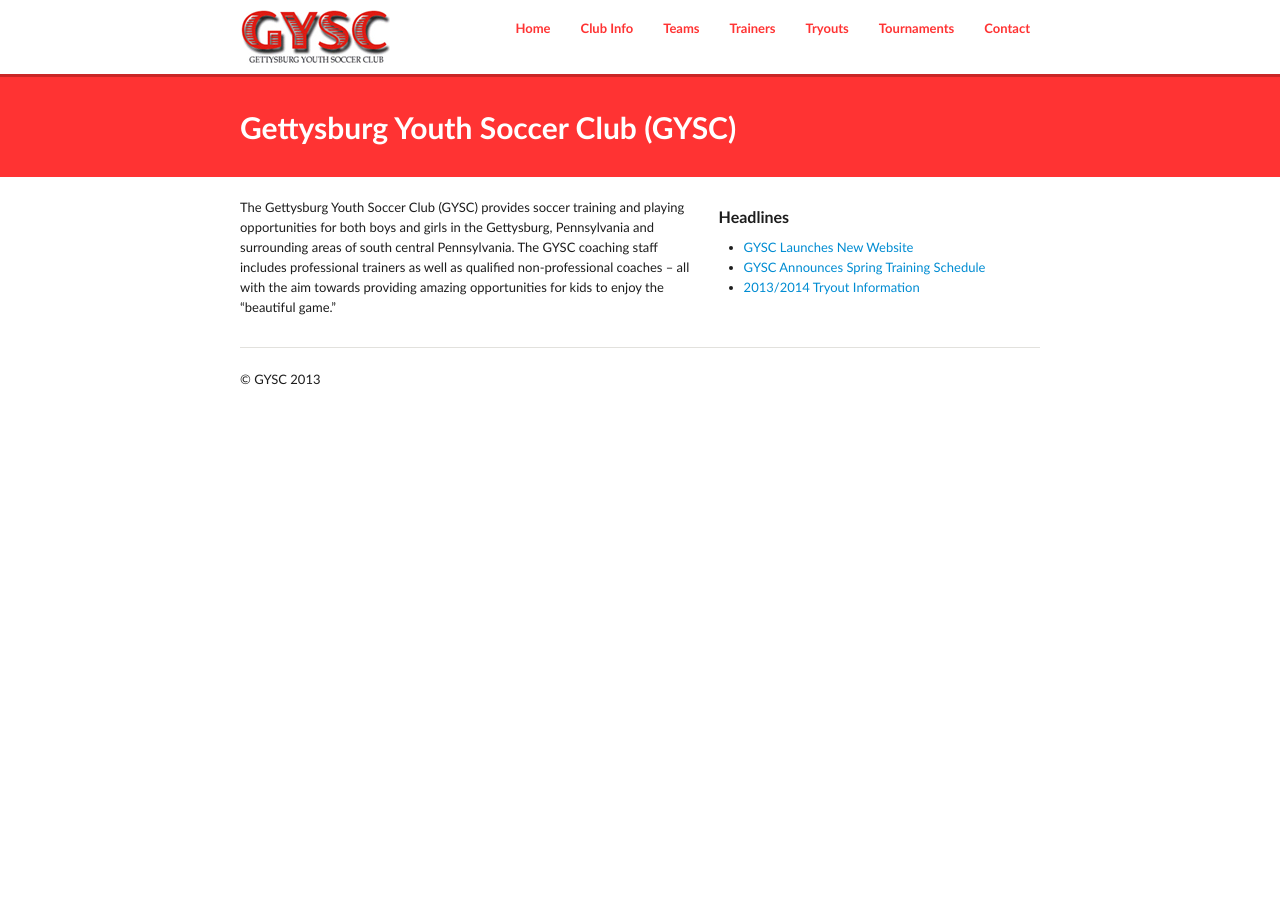
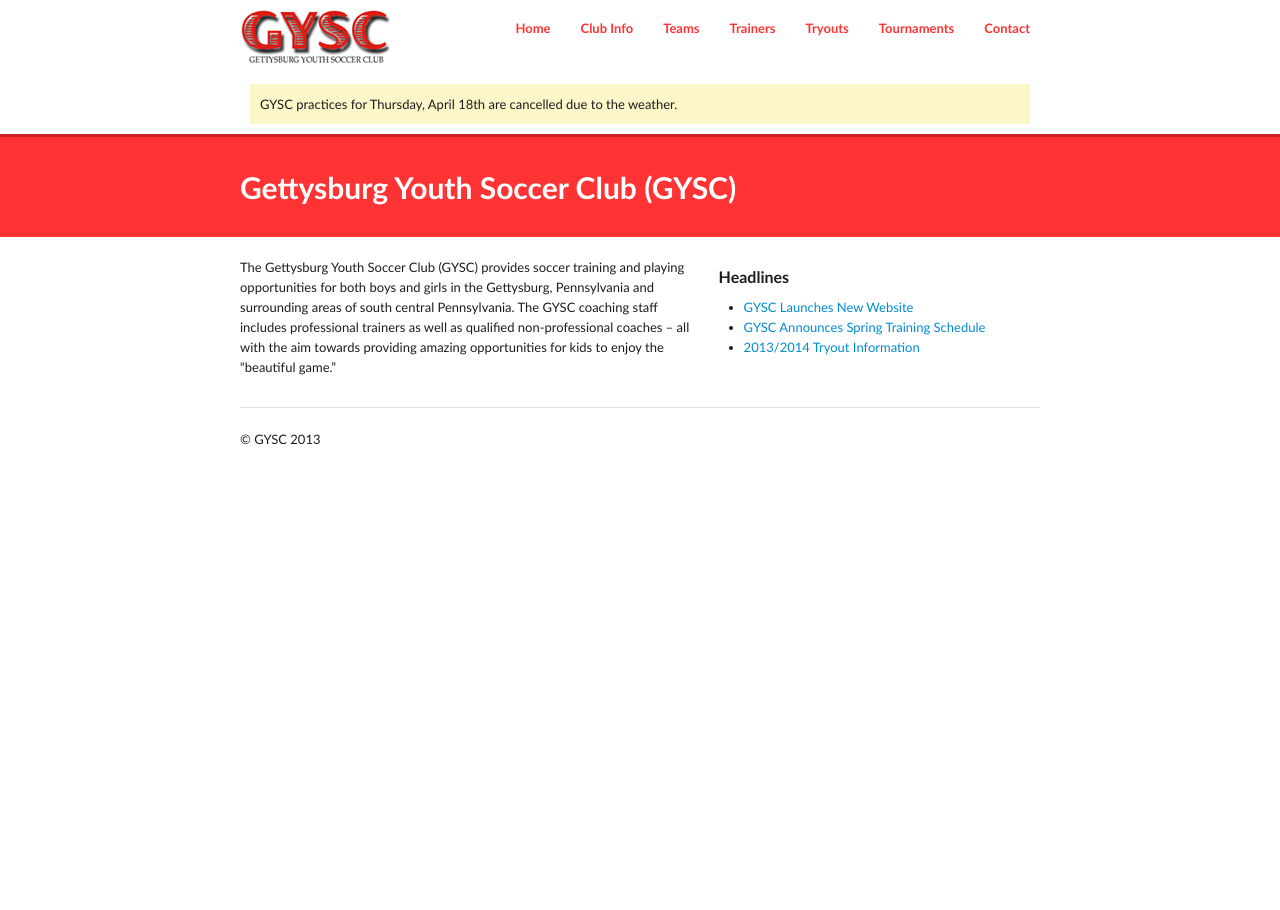
Before and after one commit to GYSC/gysc.github.com, a Jekyll site: the page built from index.md, in a window 1280 px wide. Built offline with Jekyll 4.4.1, drawn with Linux system fonts in a browser that asks for light colours; Markdown is read by kramdown in place of the engine named in the settings.

Commit message:
Update _config.yml

```diff
--- a/_config.yml
+++ b/_config.yml
@@ -1,5 +1,5 @@
 title: Gettysburg Youth Soccer Club
-message:
+message: GYSC practices for Thursday, April 18th are cancelled due to the weather.
 
 #build config
 server: true
```
